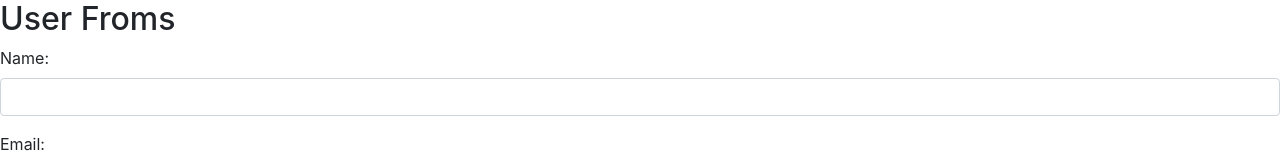
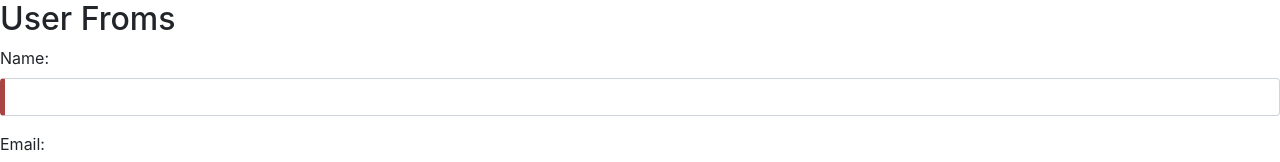
Before and after one commit to vutuoi103146/Ang, an Angular app: page / in a window 1280 px wide. Shown: the top 162 px of the page. Built offline with nearby package versions, Linux system fonts and the light colour scheme.

Commit message:
Lesson 16

```diff
--- a/src/app/app.component.css
+++ b/src/app/app.component.css
@@ -3,3 +3,10 @@ h1 {
     font-family: Arial, Helvetica, sans-serif;
     font-size: 250%;
   }
+  .ng-valid[required], .ng-valid.required  {
+    border-left: 5px solid #42A948; /* green */
+  }
+
+  .ng-invalid:not(form)  {
+    border-left: 5px solid #a94442; /* red */
+  }
--- a/src/app/app.component.html
+++ b/src/app/app.component.html
@@ -2,7 +2,15 @@
 <form #userForm="ngForm" (ngSubmit) = "onSubmit(userForm.value)">
   <div class="form-group">
     <label>Name:</label>
-    <input type="text" class="form-control" name="txtName" ngModel />
+    <input type="text" required class="form-control" minlength="6" maxlength="10" name="txtName" #name ="ngModel" ngModel />
+    <div *ngIf ="name.errors && (name.dirty || name.touched)" class="alert alert-danger">
+      <div [hidden] ="! name.errors.required">
+          Name is required
+      </div>
+      <div [hidden] ="! name.errors.minlength">
+          Name must be at least 6 characters
+      </div>
+    </div>
   </div>
   <div class="form-group">
     <label>Email:</label>
--- a/src/app/app.component.ts
+++ b/src/app/app.component.ts
@@ -2,6 +2,7 @@ import { Component, ViewChild } from '@angular/core';
 @Component({
   selector: 'app-root',
   templateUrl: './app.component.html',
+  styleUrls:['./app.component.css']
 })
 export class AppComponent
 {
```
